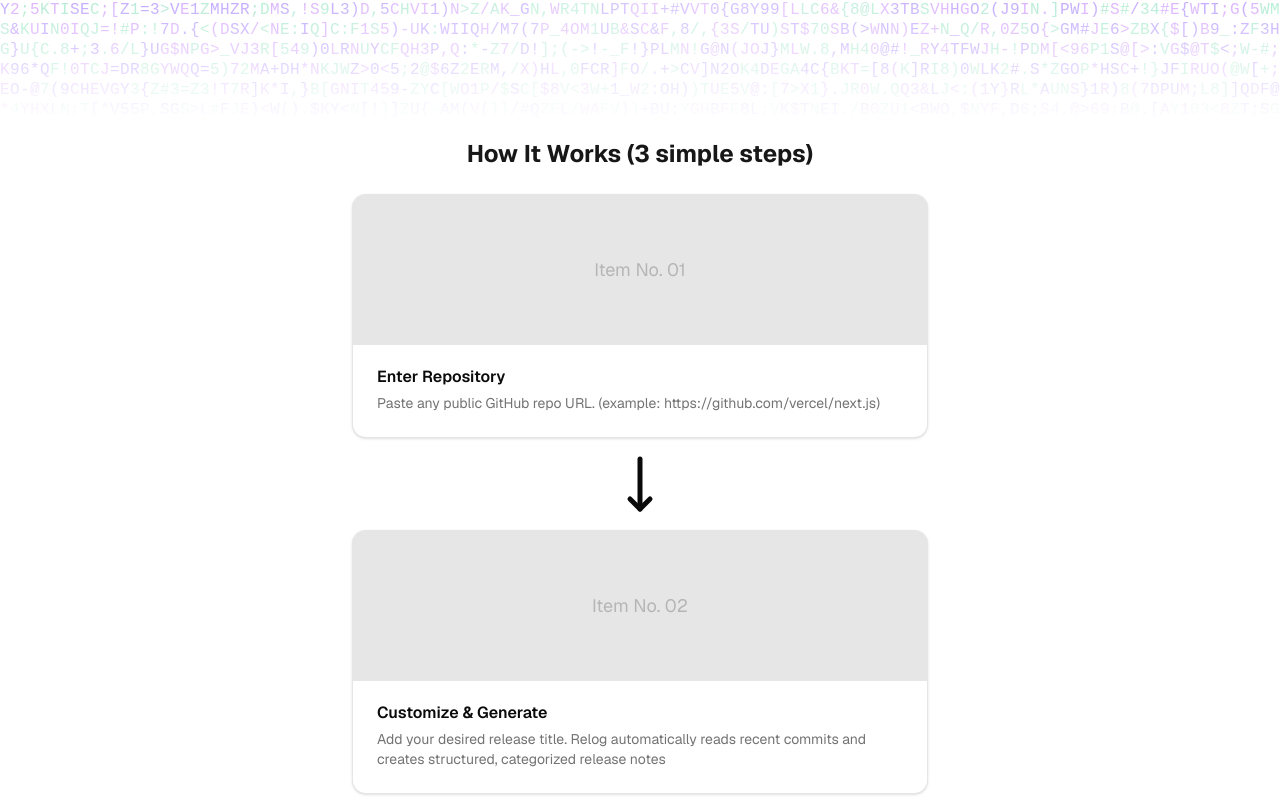
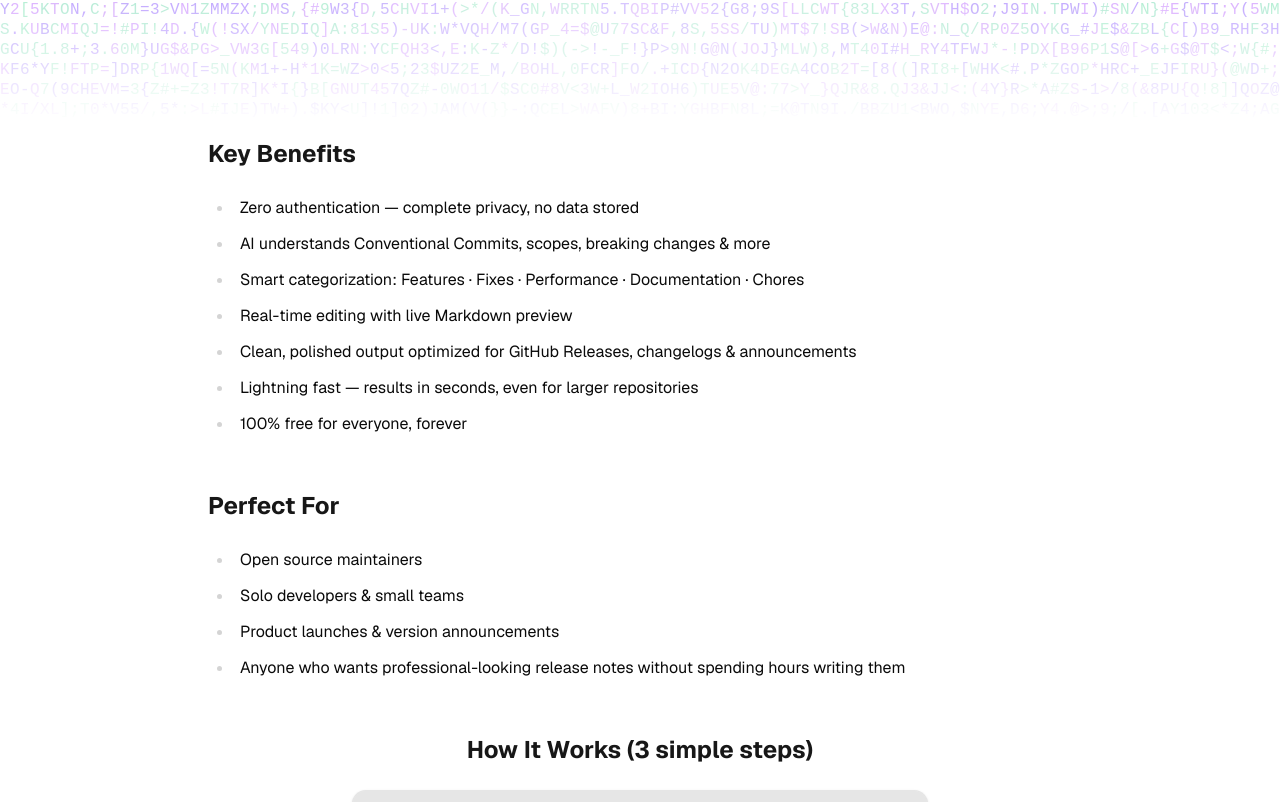
Before and after one commit to tasha-dev/relog, a Next.js app: page / in a window 1280 px wide. Shown: the part 678-1480 px from the top of the page. Built offline with nearby package versions, Linux system fonts and the light colour scheme.

Commit message:
added perfectFor section

```diff
--- a/app/page.tsx
+++ b/app/page.tsx
@@ -4,6 +4,7 @@ import Header from "@/component/header";
 import Hero from "@/component/section/home/hero";
 import HowItWorks from "@/component/section/home/howItWorks";
 import KeyBenefits from "@/component/section/home/keyBenefits";
+import PerfectFor from "@/component/section/home/perfectFor";
 import { JSX } from "react";
 
 // Creating and exporting Home page as default
@@ -13,8 +14,9 @@ export default function HomePage(): JSX.Element {
     <>
       <Header />
       <Hero />
+      <KeyBenefits />
+      <PerfectFor />
       <HowItWorks />
-      <KeyBenefits />
     </>
   );
 }
--- a/component/section/home/keyBenefits.tsx
+++ b/component/section/home/keyBenefits.tsx
@@ -2,7 +2,7 @@
 // Importing part
 import { JSX } from "react";
 
-// Defining steps to render
+// Defining keyBenefits to render
 const keyBenefits: string[] = [
   "Zero authentication — complete privacy, no data stored",
   "AI understands Conventional Commits, scopes, breaking changes & more",
--- /dev/null
+++ b/component/section/home/perfectFor.tsx
@@ -0,0 +1,28 @@
+// Codes by mahdi tasha
+// Importing part
+import { JSX } from "react";
+
+// Defining data to render
+const data: string[] = [
+  "Open source maintainers",
+  "Solo developers & small teams",
+  "Product launches & version announcements",
+  "Anyone who wants professional-looking release notes without spending hours writing them",
+];
+
+// Creating and exporting PerfectFor section component as default
+export default function PerfectFor(): JSX.Element {
+  // Returning JSX
+  return (
+    <section className="w-dvw">
+      <main className="max-w-4xl mx-auto p-4">
+        <h2 className="mt-0 text-left">Perfect For</h2>
+        <ul>
+          {data.map((item, index) => (
+            <li key={index}>{item}</li>
+          ))}
+        </ul>
+      </main>
+    </section>
+  );
+}
```
